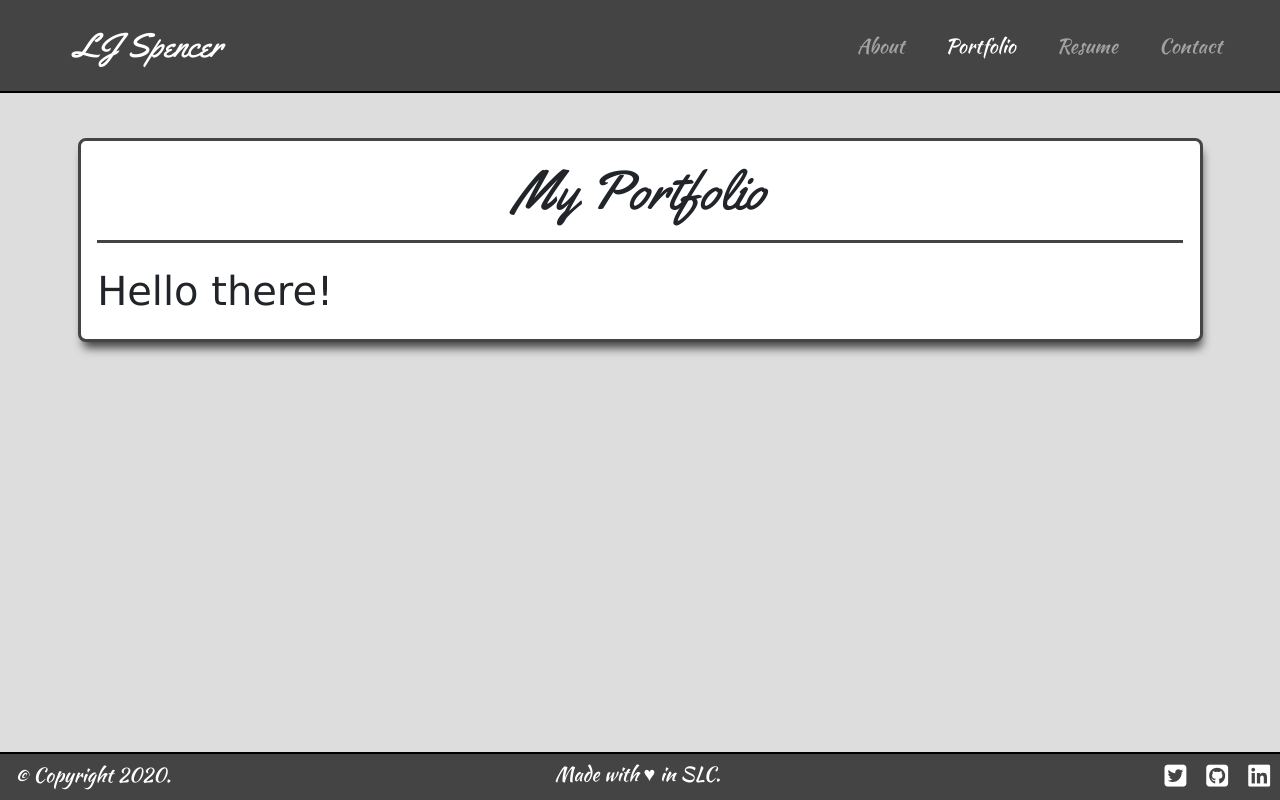
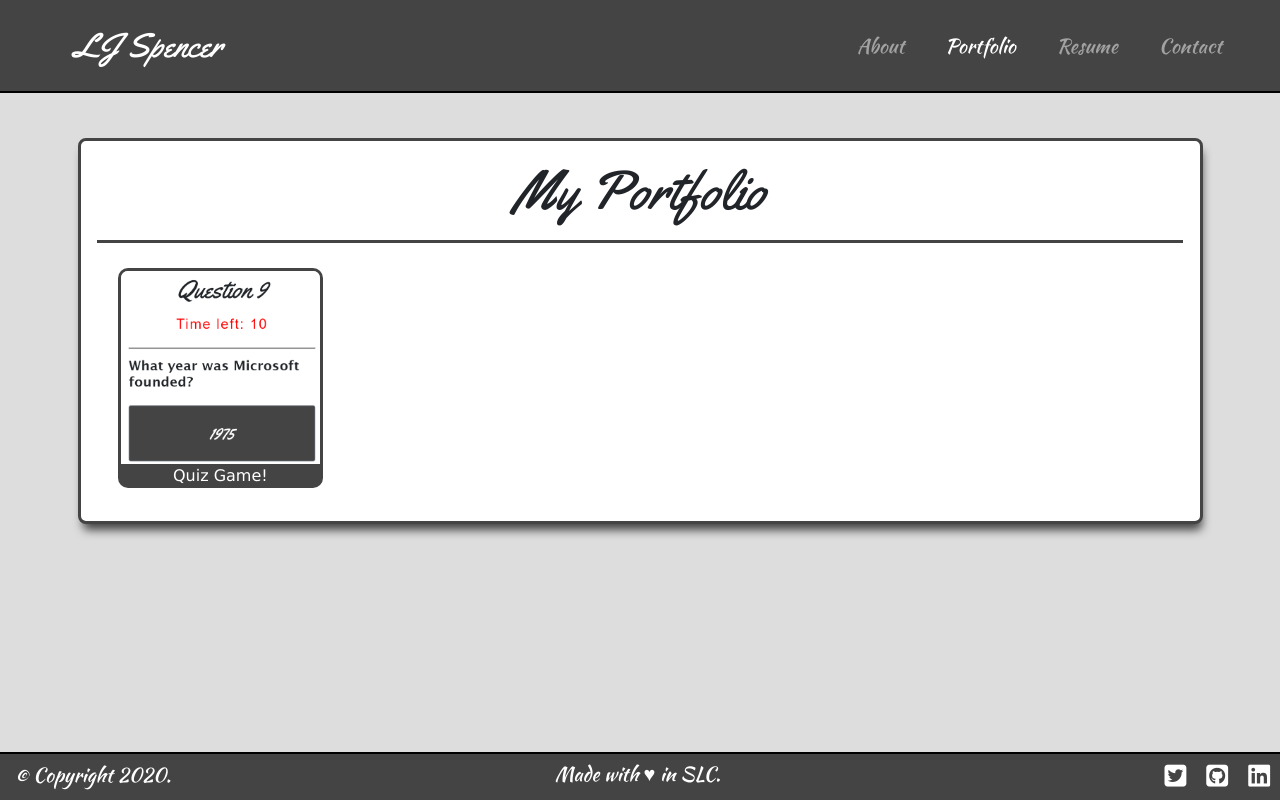
Before and after one commit to hockeyduck3/Portfolio-React, a React (Create React App) app: page /Portfolio in a window 1280 px wide. Built offline with nearby package versions, Linux system fonts and the light colour scheme.

Commit message:
Added a Portfolio-Card component, and added the quiz game to the portfolio

```diff
--- /dev/null
+++ b/src/components/Portfolio-Card/index.js
@@ -0,0 +1,16 @@
+import React from 'react';
+
+import './portfolio-card.css';
+
+function PortfolioCard(props) {
+    return (
+        <div className='col-lg-3 project' data-name={props.data} onClick={props.handleClick}>
+            <button style={{cursor:'pointer'}}>
+                <img src={props.img} alt={`Screenshot of My ${props.alt}`}/>
+                <p>{props.name}</p>
+            </button>
+        </div>
+    )
+}
+
+export default PortfolioCard;
--- /dev/null
+++ b/src/components/Portfolio-Card/portfolio-card.css
@@ -0,0 +1,31 @@
+.project img {
+    border-top: 3px solid #444;
+    border-left: 3px solid #444;
+    border-right: 3px solid #444;
+    border-radius: 10px 10px 0px 0;
+    width: 100%;
+}
+
+.project p {
+    background-color: #444;
+    color: white;
+    text-align: center;
+    border-radius: 0 0 10px 10px;
+}
+
+.project button {
+    border: none;
+    background-color: transparent;
+}
+
+.project button:focus {
+    outline: none;
+}
+
+.project {
+    transition: ease-out 0.1s;
+}
+
+.project:hover {
+    transform: scale(1.03);
+}
--- a/src/pages/Portfolio/index.js
+++ b/src/pages/Portfolio/index.js
@@ -2,6 +2,7 @@ import React, { Component } from 'react';
 
 import Container from '../../components/Container/index';
 import Card from '../../components/Card/index';
+import PortfolioCard from '../../components/Portfolio-Card/index';
 
 import './portfolio.css';
 
@@ -9,13 +10,38 @@ class Portfolio extends Component {
     state = {
         title: 'My Portfolio',
         bigView: false,
+        bigImg: '',
+        bigAlt: '',
+        description: '',
+        marginTop: '',
+        liveLink: '',
+        repoLink: ''
     }
 
     componentDidMount() {
         document.title = 'LJ\'s | Portfolio';
     }
 
-    handleClick = () => {
+    handleClick = event => {
+        const dataName = event.currentTarget.getAttribute('data-name');
+
+        switch(dataName) {
+            case 'quiz':
+                this.setState({
+                    bigImg: './images/Quiz-2.png',
+                    bigAlt: 'My Quiz Game',
+                    liveLink: 'https://hockeyduck3.github.io/Quiz-Game/',
+                    repoLink: 'https://github.com/hockeyduck3/Quiz-Game',
+                    marginTop: '10px',
+                    description: 'This is a quick and simple quiz game that I made for Full Stack Web Course. Using just regular HTML, Bootstrap, and vanilla Javascript. The point of the game is simple, you have 60 seconds to answer all 10 questions! For every question you get right you\'ll recieve 5 points, but if you get a question wrong you\'ll love 5 seconds off the timer. Good luck and have fun!'
+                });
+
+                this.displayBigView();
+                break;
+        }
+    }
+
+    displayBigView = () => {
 
     }
 
@@ -25,11 +51,44 @@ class Portfolio extends Component {
             <Container fluid='-fluid'>
                 {!bigView ? (
                     <Card title={this.state.title} id='portfolio'>
-                        <h1>Hello there!</h1>
+                        <Container>
+                            <div className='row mainSection'>
+                                <PortfolioCard
+                                    data='quiz'
+                                    img='./images/Quiz.png'
+                                    alt='Quiz Game'
+                                    name='Quiz Game!'
+                                    handleClick={this.handleClick}
+                                />
+                            </div>
+                        </Container>
                     </Card>
                 ) : (
-                    <Card title={this.state.title}>
-                        <h1>General Kenobi!</h1>
+                    <Card title={this.state.title} id='portfolio'>
+                        <div className='row'>
+                            {/* Image */}
+                            <div className='col-lg-4'>
+                                <img src={this.state.bigImg} alt={`Screenshot of ${this.state.bigAlt}`} className='portfolioBigImg' style={{marginTop: this.state.marginTop}}/>
+                            </div>
+
+                            {/* Description and Links */}
+                            <div className='col-lg-7 description'>
+                                <h4 className='descriptionTitle'>Description</h4>
+
+                                <p className='descriptionText'>{this.state.description}</p>
+
+                                <h4 className='linksTitle'>Links</h4>
+
+                                <div className='links'>
+                                    <div className='liveLinkDiv'>
+                                        <a href={this.state.liveLink} class='liveLink' target='_blank' rel='noopener noreferrer'><i className='fas fa-globe-americas' /> <span class='liveLinkText'>Live Site</span></a>
+                                    </div>
+                                    <div className='repoLinkDiv'>
+                                        <a href={this.state.repoLink} class='repoLink' target='_blank' rel='noopener noreferrer'><i className='fab fa-github' /> Project Repo</a>
+                                    </div>
+                                </div>
+                            </div>
+                        </div>
                     </Card>
                 )}
             </Container>
```
Also changed, not shown: public/images/Quiz-2.png (added), public/images/Quiz.png (added).
